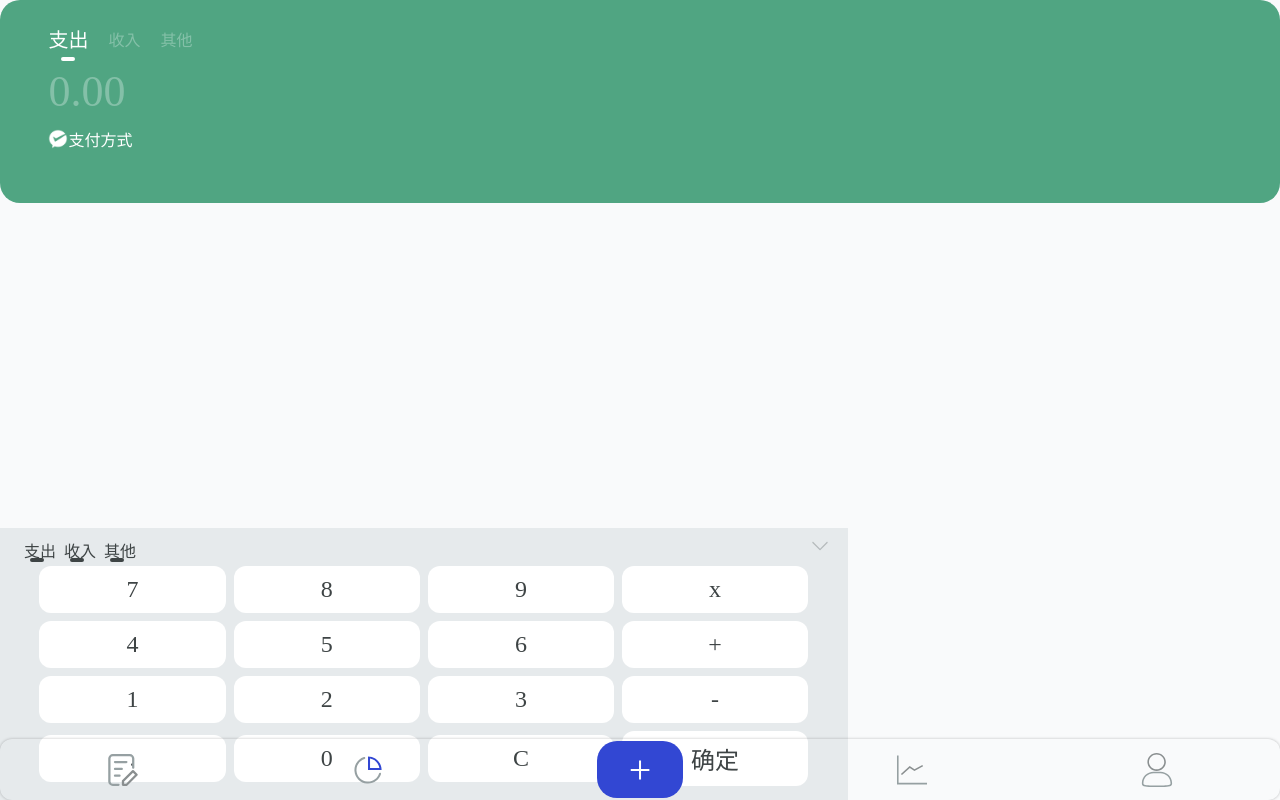
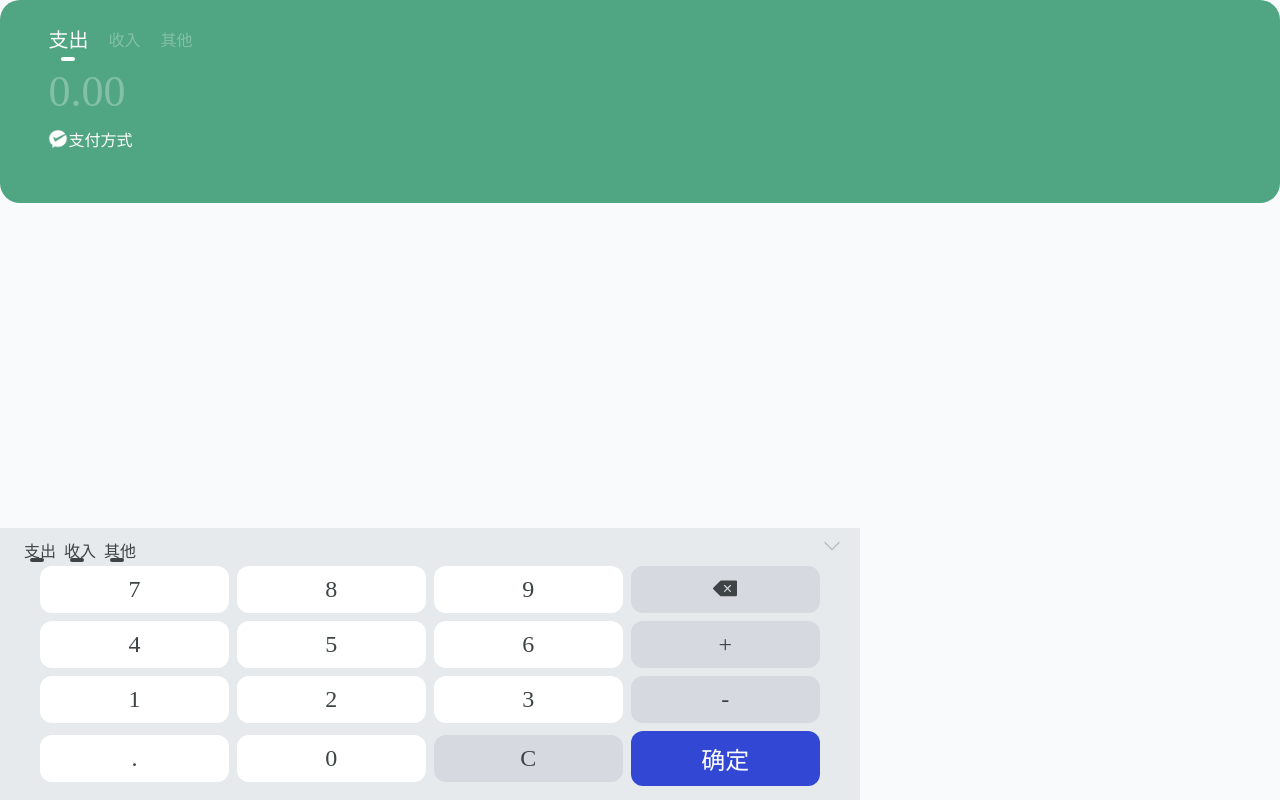
Before and after one commit to codenotkey/bill, a Vue app: page /money in a window 1280 px wide. Shown: the top 800 px of the page. Built offline with nearby package versions, Linux system fonts and the light colour scheme; the HTML template or start-up script is replaced by a standard one; a web font is replaced by a local one.

Commit message:
美化数字键，引入$emit进行数据传递

```diff
--- a/src/App.vue
+++ b/src/App.vue
@@ -1,7 +1,7 @@
 <template>
   <div id="app">
     <router-view/>
-    <NavTab class="nav_tab"></NavTab>
+<!--    <NavTab class="nav_tab"></NavTab>-->
   </div>
 </template>
 
--- a/src/components/Money/TallyBlock.vue
+++ b/src/components/Money/TallyBlock.vue
@@ -7,7 +7,7 @@
         <li>其他</li>
       </ul>
       <div>
-        <input type="number" placeholder="0.00">
+        <input type="text" placeholder="0.00" :value=output>
       </div>
       <div class="outType">
         <img src="@/assets/image/微信支付.png">
@@ -23,33 +23,66 @@
         </ul>
         <div class="furl"><Icon name="向下"></Icon></div>
       </div>
-      <button>7</button>
-      <button>8</button>
-      <button>9</button>
-      <button>x</button>
-      <button>4</button>
-      <button>5</button>
-      <button>6</button>
-      <button>+</button>
-      <button>1</button>
-      <button>2</button>
-      <button>3</button>
-      <button>-</button>
-      <button>.</button>
-      <button>0</button>
-      <button>C</button>
-      <button>确定</button>
+      <button @click="inputNum">7</button>
+      <button @click="inputNum">8</button>
+      <button @click="inputNum">9</button>
+      <button @click="deleteNum" class="operateNum"><icon name="删除"></icon> </button>
+      <button @click="inputNum">4</button>
+      <button @click="inputNum">5</button>
+      <button @click="inputNum">6</button>
+      <button class="operateNum">+</button>
+      <button @click="inputNum">1</button>
+      <button @click="inputNum">2</button>
+      <button @click="inputNum">3</button>
+      <button class="operateNum">-</button>
+      <button @click="inputNum">.</button>
+      <button @click="inputNum">0</button>
+      <button @click="clear" class="operateNum">C</button>
+      <button @click="submitData" class="submit">确定</button>
     </div>
   </div>
 </template>
 
 <script lang="ts">
-// import Component from "vue-class-component";
-//
-// @Component
-//   export default  class TallyBlock extends Vue{
-//
-// }
+import Vue from 'vue';
+import {Component, Prop} from 'vue-property-decorator';
+
+@Component
+export default class TallyBlock extends Vue {
+  output = ''
+  inputNum(event:MouseEvent){
+    const button = (event.target as HTMLButtonElement);
+    const input = button.textContent!;
+    if (this.output.length === 16) { return; }
+    if (this.output === '0') {
+      if ('0123456789'.indexOf(input) >= 0) {
+        this.output = input;
+      } else {
+        this.output += input;
+      }
+      return;
+    }
+    if (this.output.indexOf('.') >= 0 && input === '.') {return;}
+    this.output += input;
+  }
+  deleteNum(){
+    console.log('cc');
+    if (this.output.length ===1){
+      this.output = ''
+    }else{
+      this.output = this.output.slice(0,-1)
+    }
+
+  }
+  clear(){
+    this.output = []
+  }
+  submitData(){
+    console.log(this.output)
+    this.$emit('billData',this.output)
+    this.output=''
+  }
+}
 </script>
 
 <style lang="scss" scoped>
@@ -96,7 +129,7 @@ input{
   height: 40px;
   width: 100vw;
   background: transparent;
-  color: #84c0a8;
+  color: #ffffff;
   &::-webkit-input-placeholder { /* WebKit browsers */
    color: #84c0a8;
    font-family: 'FZYH-510M', serif;
@@ -163,5 +196,12 @@ input{
     padding: 10px 10px;
     margin: 4px;
   }
+  .submit{
+    background: $brandColor;
+    color: white;
+  }
+  .operateNum{
+    background: #d6d9df;
+  }
 }
 </style>
--- a/src/views/Money.vue
+++ b/src/views/Money.vue
@@ -1,16 +1,23 @@
 <template>
     <ContentTemplate >
-      <TallyBlock></TallyBlock>
+      <TallyBlock @billData="getBillData"></TallyBlock>
 <!--      <InfoBlock></InfoBlock>-->
     </ContentTemplate>
 </template>
 
-<script>
+<script lang="ts">
 import TallyBlock from '@/components/Money/TallyBlock'
 import InfoBlock from '@/components/Money/InfoBlock'
-export default {
-  name: 'Money',
-  components: { InfoBlock, TallyBlock }
+import Component from "vue-class-component"
+import Vue from "vue";
+
+@Component({
+  components:{TallyBlock,InfoBlock}
+})
+export default class Money extends Vue{
+  getBillData(value:string){
+    console.log(value);
+  }
 }
 </script>
 
```
Also changed, not shown: src/assets/icons/删除.svg (added).
